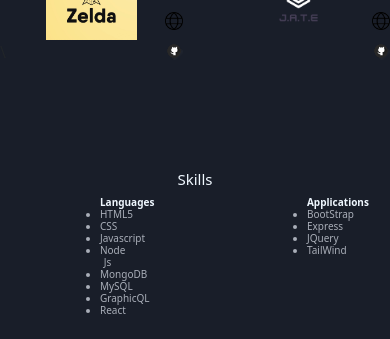
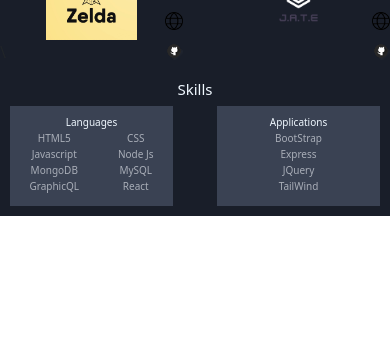
Before and after one commit to sw33ws/Portfolio, a React (Create React App) app: page / in a window 390 px wide. Shown: the part 670-1009 px from the top of the page. After the commit the page ends 886 px from the top, so only its background shows below. Built offline with nearby package versions, Linux system fonts and the light colour scheme.

Commit message:
added skills, fixed a lot more media

```diff
--- a/src/components/pageParts/skills.css
+++ b/src/components/pageParts/skills.css
@@ -16,17 +16,37 @@
     font-size: 20px;
     display: block;
     margin: auto;
-    width: 10%;
 }
 
 #skillsHighLight {
-    font-weight: bold;
     color: aliceblue;
-    text-align: center;
+    font-size: 30px;
+    display: flex;
+    align-items: center;
+    justify-content: center;
+    padding-top: 10px;
+}
+
+.listbox {
+    background-color: #3a4253;
+    height: 300px;
+}
+
+.listItems {
+    padding-top: 20px;
+    display: flex;
+    align-items: center;
+    justify-content: center;
+}
+
+.grid {
+    display: grid;
+    grid-template-columns: auto auto;
 }
 
 @media only screen and (max-width: 700px) {
     .title1 {
+        padding-top: 10px;
         margin-top: 0px;
         color: aliceblue;
         font-size: 15px;
@@ -37,6 +57,27 @@
         color: #a9aeb8;
         padding-top: 0px;
         font-size: 10px;
+        display: block;
+        margin: auto;
+    }
+
+    #skillsHighLight {
+        color: aliceblue;
         text-align: center;
+        font-size: 10px;
+    }
+
+    .listbox {
+        background-color: #3a4253;
+        height: 100px;
+        margin-left: 10px;
+        margin-right: 10px;
+    }
+
+    .listItems {
+        padding-top: 4px;
+        display: flex;
+        align-items: center;
+        justify-content: center;
     }
   }
--- a/src/components/pageParts/skills.js
+++ b/src/components/pageParts/skills.js
@@ -6,27 +6,38 @@ function Skills(){
         <div id='skillsbackgroundcolor' className='row'>
             <h1 className='title1'>Skills</h1>
 
+            <div className='col d-none d-md-block'></div>
+
             <div className='col'>
-            <ul><h2 className='text1'><span id="skillsHighLight">Languages</span>
-                <li>HTML5</li>
-                <li>CSS</li>
-                <li>Javascript</li>
-                <li>Node Js</li>
-                <li>MongoDB</li>
-                <li>MySQL</li>
-                <li>GraphicQL</li>
-                <li>React</li>
-            </h2></ul>
+                <div className='listbox'>
+            <h2 className='text1'><span id="skillsHighLight">Languages</span>
+                <div className='grid'>
+                    <li className='listItems'>HTML5</li>
+                    <li className='listItems'>CSS</li>
+                    <li className='listItems'>Javascript</li>
+                    <li className='listItems'>Node Js</li>
+                    <li className='listItems'>MongoDB</li>
+                    <li className='listItems'>MySQL</li>
+                    <li className='listItems'>GraphicQL</li>
+                    <li className='listItems'>React</li>
+                </div>
+            </h2>
+            </div>
             </div>
 
             <div className='col'>
-            <ul><h2 className='text1'><span id="skillsHighLight">Applications</span>
-                <li>BootStrap</li>
-                <li>Express</li>
-                <li>JQuery</li>
-                <li>TailWind</li>
-            </h2></ul>
+                <div className='listbox'>
+            <h2 className='text1'><span id="skillsHighLight">Applications</span>
+                    <li className='listItems'>BootStrap</li>
+                    <li className='listItems'>Express</li>
+                    <li className='listItems'>JQuery</li>
+                    <li className='listItems'>TailWind</li>
+            </h2>
             </div>
+            </div>
+
+            <div className='col d-none d-md-block'></div>
+
         </div>
     )
 }
--- a/src/components/pageParts/work.css
+++ b/src/components/pageParts/work.css
@@ -23,10 +23,6 @@
 #workHighLight {
     font-weight: bold;
     color: aliceblue;
-}
-
-#expand {
-    background-color: blue;
 }
 
 #images {
```
